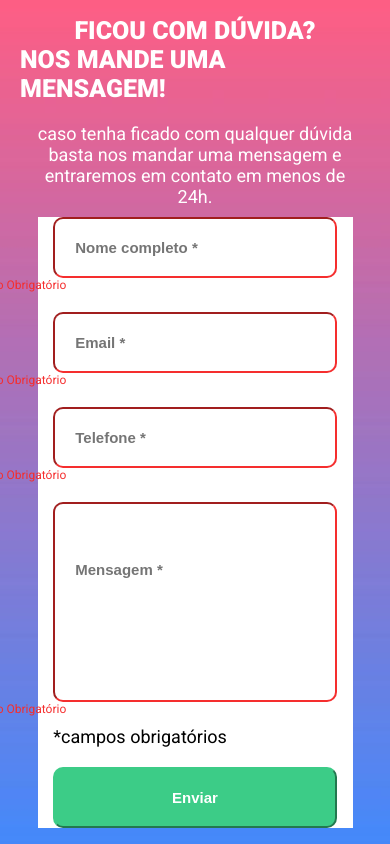
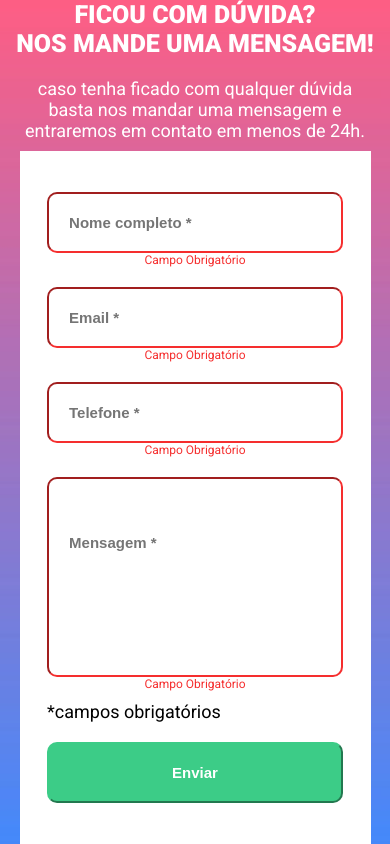
Before and after one commit to GabrielNicolasR/sistema-de-formul-rio, a plain HTML site: page index.html in a window 390 px wide. Both pictures are taken after a click on the button "Enviar". Shown: the top 844 px of the page. Drawn offline with Linux system fonts and the light colour scheme.

Commit message:
Alterado alguns detalhes de responsividade

```diff
--- a/src/css/responsive.css
+++ b/src/css/responsive.css
@@ -1,4 +1,4 @@
-@media (min-width: 320px) and (max-width: 767px) {
+@media (min-width: 320px) and (max-width: 1200px) {
     .container {
         flex-direction: column;
         gap: 10px;
@@ -6,6 +6,7 @@
 
     .container .texto-principal {
         align-items: center;
+        text-align: center;
         width: 100%;
     }
 
@@ -19,25 +20,17 @@
         font-size: 18px;
     }
 
+    .container .formulario {
+        height: 90%;
+        width: 90%;
+    }
 
-    .container .formulario {
-        height: 80%;
-        width: 90%;
+    .container .formulario .items-form {
+        padding: 10px;
     }
 
     .novo-html {
         width: 100%;
+        text-align: center;
     }
 }
-
-@media (max-width: 768px) {
-    .container {
-        padding: 20px;
-    }
-
-    .novo-html {
-        margin-right: 400px;
-        width: 90%;
-    }
-
-}
```
